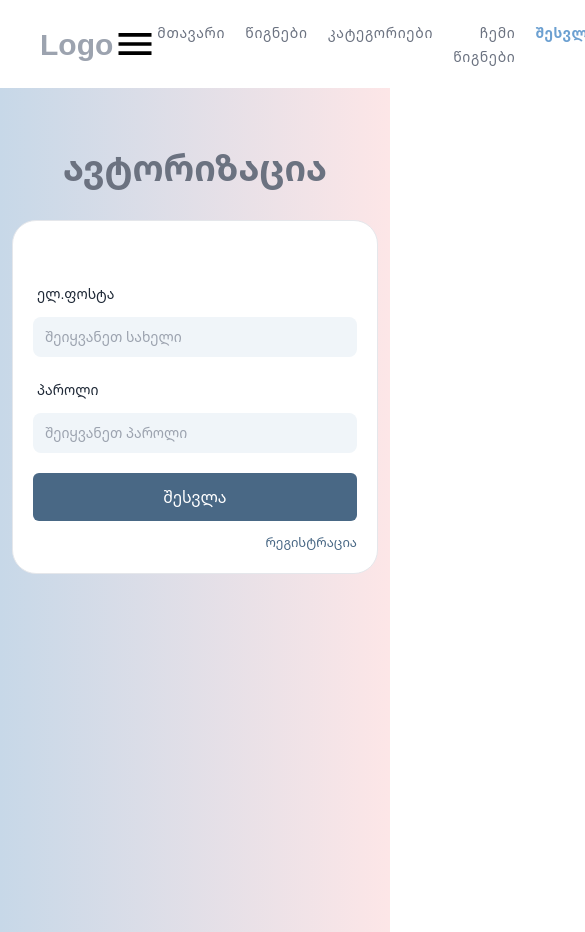
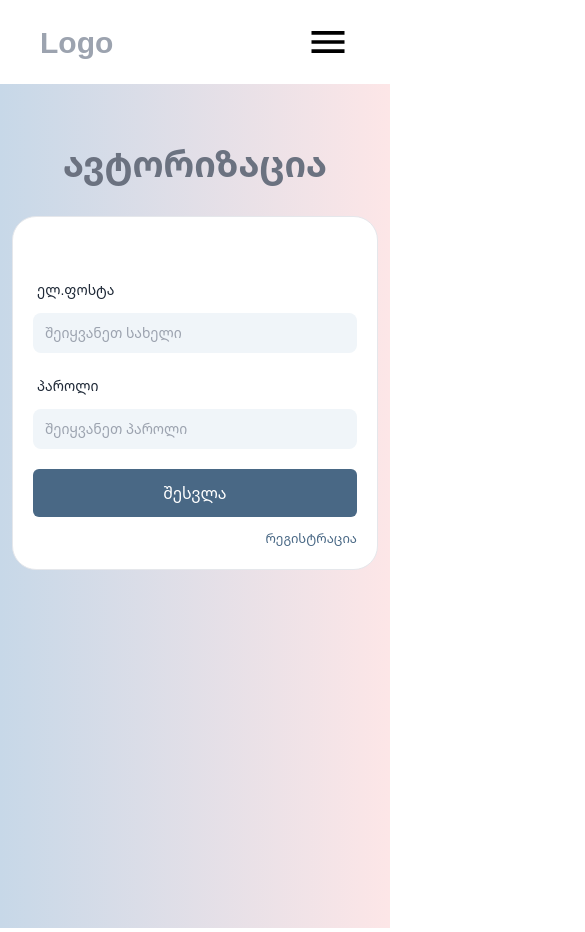
Before and after one commit to levaniakobidze/books-project, a Next.js app: page /auth/login in a window 390 px wide. Shown: the whole page, 585 px wide, since content can reach past the window. Built offline with nearby package versions, Linux system fonts and the light colour scheme.

Commit message:
style: fix responsive error in navigation

```diff
--- a/src/components/Navigation/Navigation.tsx
+++ b/src/components/Navigation/Navigation.tsx
@@ -40,7 +40,7 @@ function Navigation() {
         <div className="font-bold text-3xl text-gray-400 cursor-pointer">
           Logo
         </div>
-        <div className="  lg:hidden">
+        <div className="  md:hidden">
           <MenuIcon
             onClick={() => setShowMenu(!showMenu)}
             style={{ fontSize: "44px" }}
@@ -50,7 +50,7 @@ function Navigation() {
           />
         </div>
 
-        <ul className="flex gap-[20px] sm:hidden lg:flex">
+        <ul className="md:flex gap-[20px] hidden  ">
           {navigation.map((nav, index) => {
             return (
               <li className="text-right" key={index}>
--- a/src/components/VideoSlider/VideoSlider.tsx
+++ b/src/components/VideoSlider/VideoSlider.tsx
@@ -54,7 +54,7 @@ function VideoSlider() {
             return (
               <SplideSlide key={index}>
                 <iframe
-                  className="w-[100%] shadow-lg border-4 bg-[#6ca0d1] border-[#6ca0d1] "
+                  className=" w-[100%] shadow-lg border-4 bg-[#6ca0d1] border-[#6ca0d1] "
                   width="380"
                   height="245"
                   src={video.url}
```
